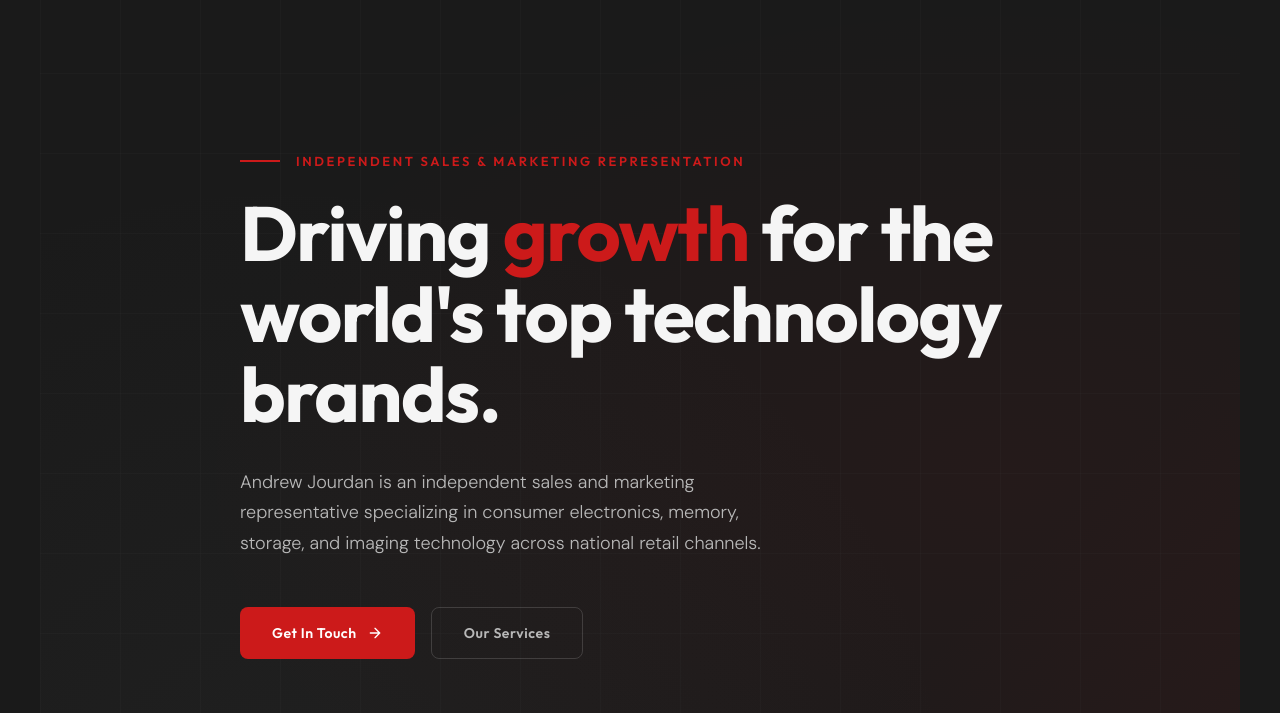
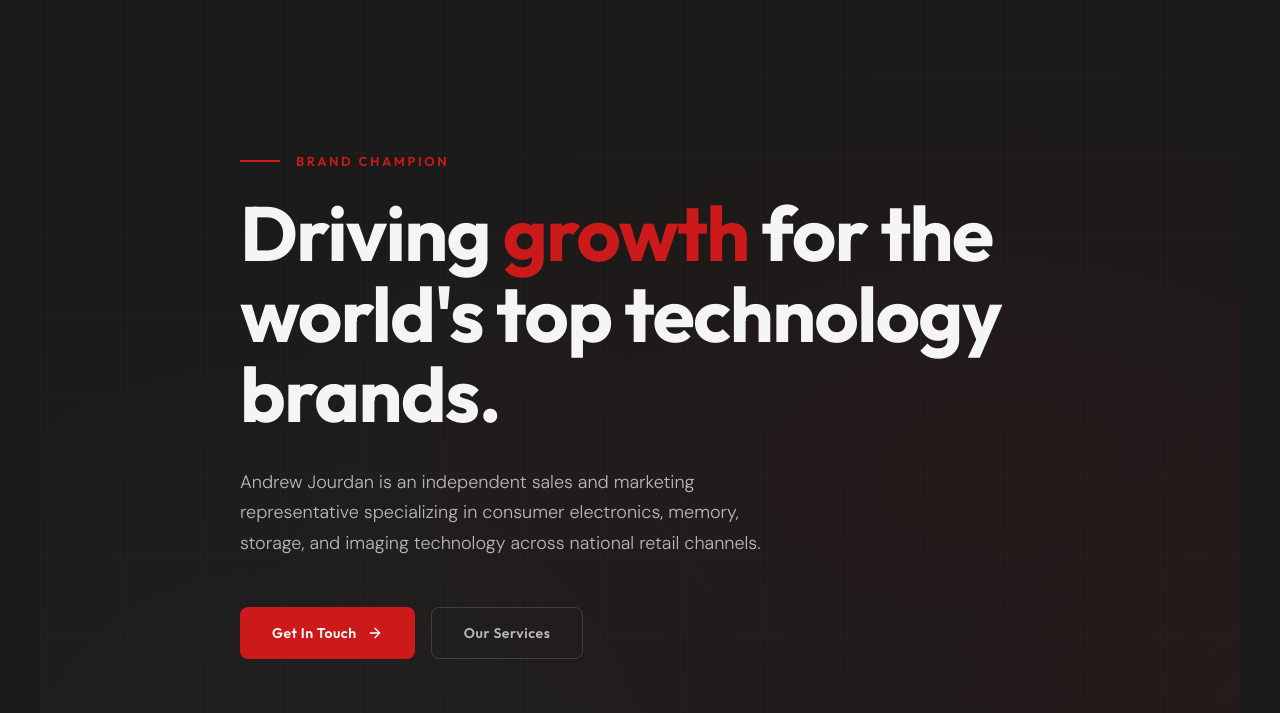
Before and after one commit to andrewjourdan/andrewjourdan, a plain HTML site: page index.html in a window 1280 px wide. Shown: the part 87-800 px from the top of the page. Drawn offline with Linux system fonts and the light colour scheme.

Commit message:
Update hero-eyebrow text to 'Brand Champion'

```diff
--- a/index.html
+++ b/index.html
@@ -1073,7 +1073,7 @@ footer {
   <div class="hero-bg"></div>
   <div class="hero-grid-overlay"></div>
   <div class="hero-content">
-    <div class="hero-eyebrow">Independent Sales &amp; Marketing Representation</div>
+    <div class="hero-eyebrow">Brand Champion</div>
     <h1>Driving <span>growth</span> for the world's top technology brands.</h1>
     <p class="hero-sub">Andrew Jourdan is an independent sales and marketing representative specializing in consumer electronics, memory, storage, and imaging technology across national retail channels.</p>
     <div class="hero-ctas">
```
